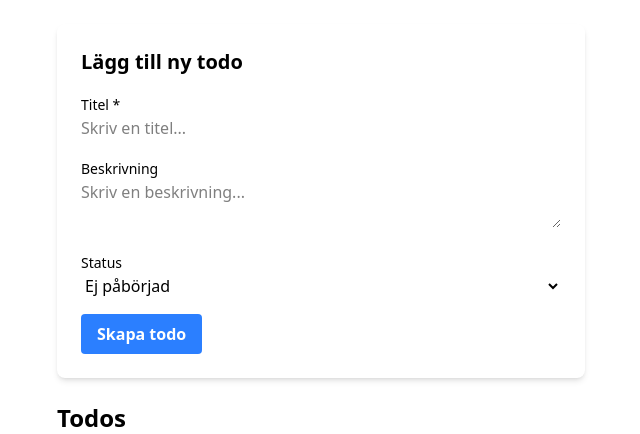
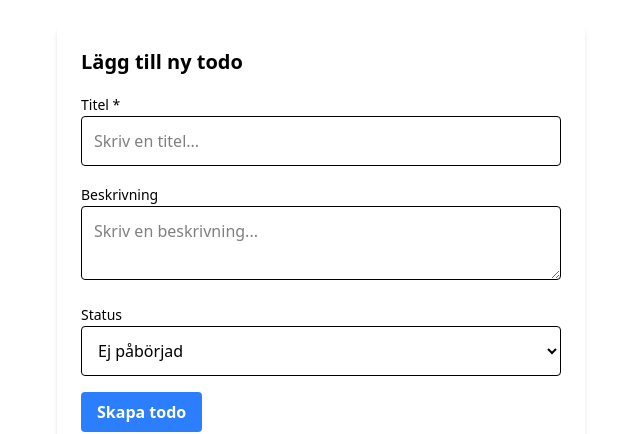
Before and after one commit to Zeydz/react-moment2-frontend, a React (Vite) app: page / in a window 1280 px wide. Shown: the top 434 px of the page, without its empty margins (319-959 px from the left). Built offline with nearby package versions, Linux system fonts and the light colour scheme; no server answers.

Commit message:
style: changed input style

```diff
--- a/src/components/TodoForm.tsx
+++ b/src/components/TodoForm.tsx
@@ -103,7 +103,7 @@ export const TodoForm = ({ onCreate }: TodoFormProps) => {
           id="title"
           value={title}
           onChange={(e) => setTitle(e.target.value)}
-          className="w-full rounded"
+          className="w-full rounded border p-3"
           placeholder="Skriv en titel..."
           disabled={isLoading}
         />
@@ -121,7 +121,7 @@ export const TodoForm = ({ onCreate }: TodoFormProps) => {
           id="description"
           value={description}
           onChange={(e) => setDescription(e.target.value)}
-          className="w-full rounded"
+          className="w-full rounded border p-3"
           placeholder="Skriv en beskrivning..."
           disabled={isLoading}
         ></textarea>
@@ -140,7 +140,7 @@ export const TodoForm = ({ onCreate }: TodoFormProps) => {
           id="status"
           value={status}
           onChange={(e) => setStatus(e.target.value as NewToDo["status"])}
-          className="w-full rounded"
+          className="w-full rounded border p-3"
           disabled={isLoading}
         >
           <option value="Ej påbörjad">Ej påbörjad</option>
```
